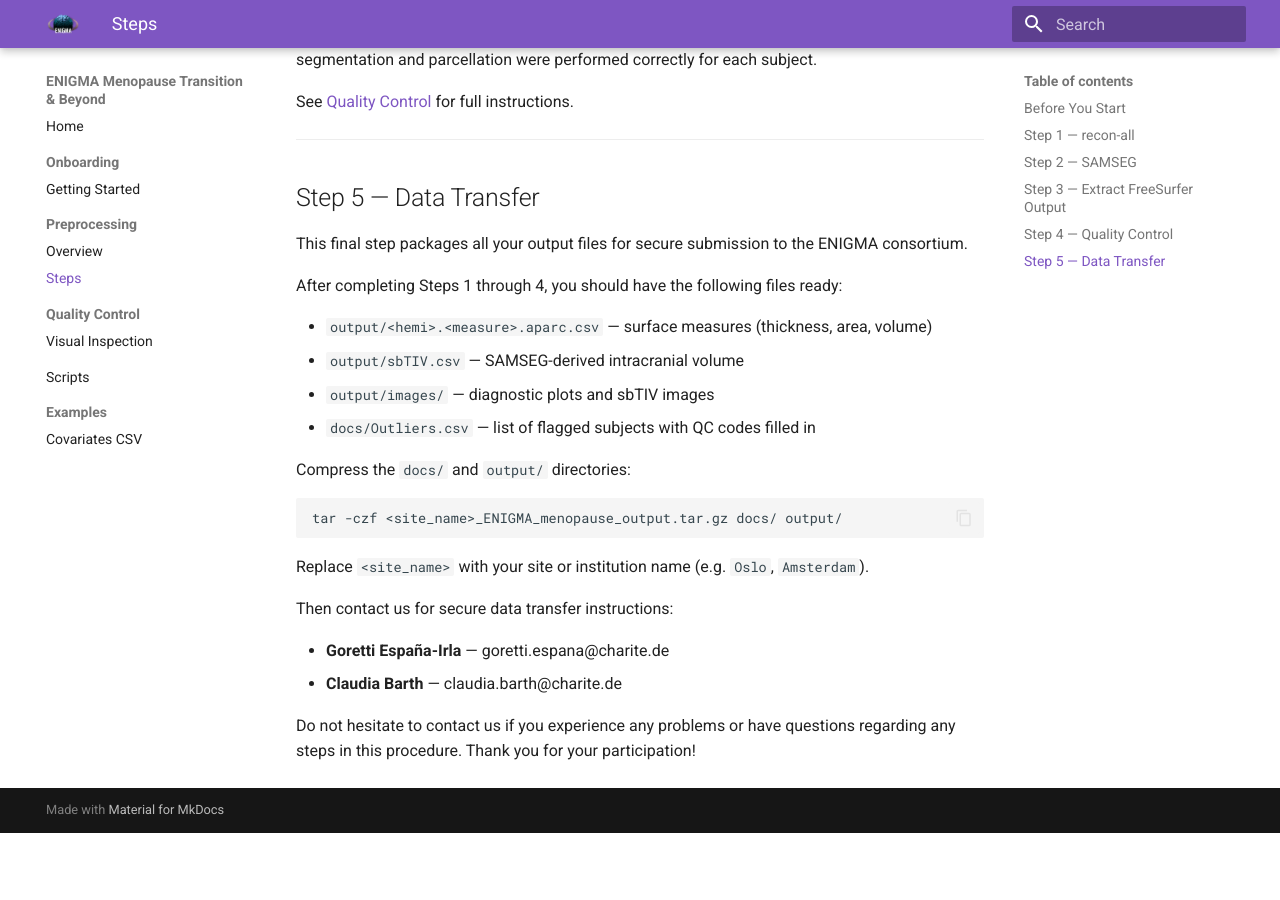
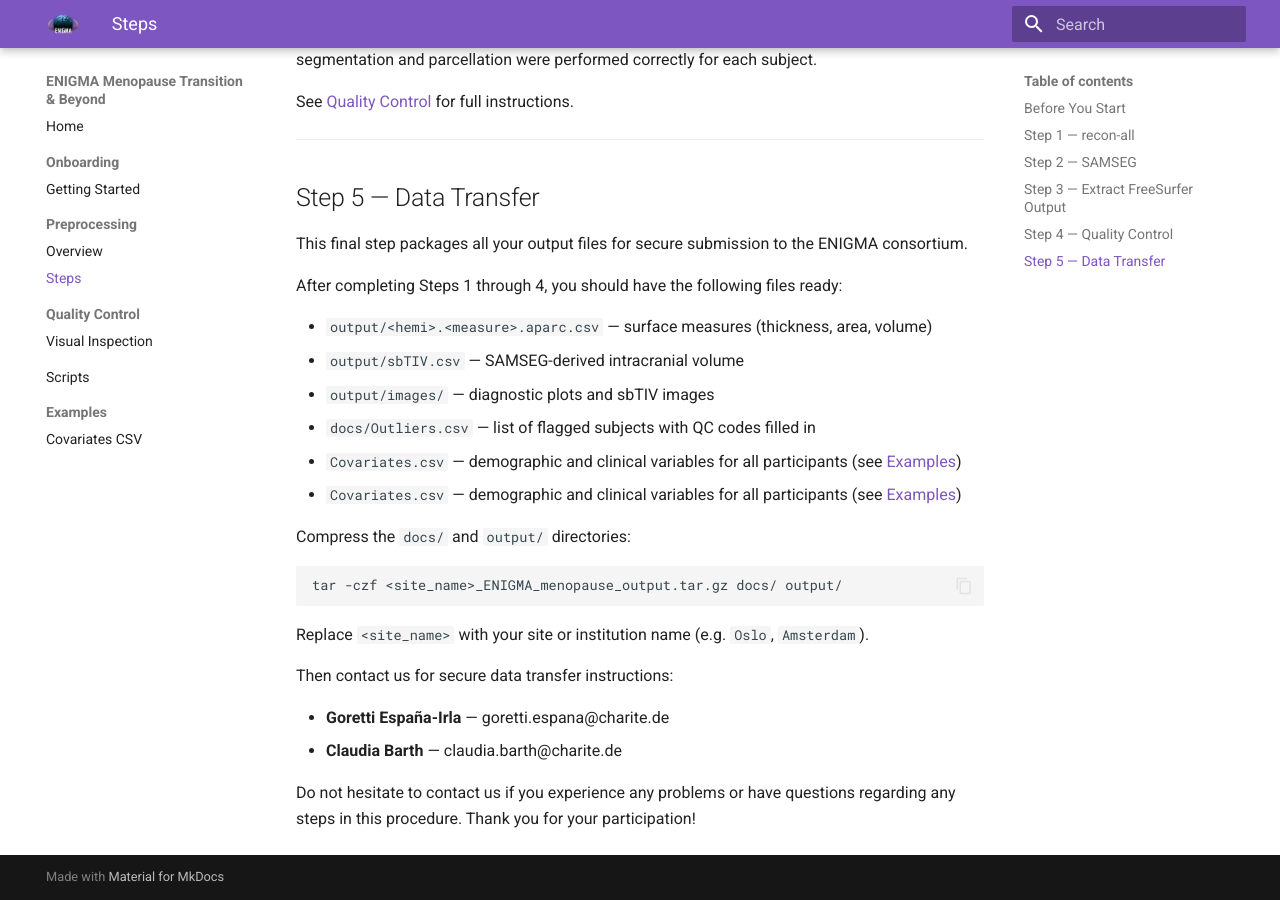
Before and after one commit to gorettiei/enigma-menopause-docs, an MkDocs documentation site: the page built from docs/preprocessing/steps.md, in a window 1280 px wide and 900 px high, scrolled down 4353 px. Built offline with MkDocs 1.6.1 and Material for MkDocs 9.7.7, drawn with Linux system fonts in a browser that asks for light colours; before the commit the page ends 5186 px from its top, so only the background shows below that.

Commit message:
Add Covariates.csv to data transfer checklist

```diff
--- a/docs/preprocessing/steps.md
+++ b/docs/preprocessing/steps.md
@@ -187,6 +187,8 @@ After completing Steps 1 through 4, you should have the following files ready:
 - `output/sbTIV.csv` — SAMSEG-derived intracranial volume
 - `output/images/` — diagnostic plots and sbTIV images
 - `docs/Outliers.csv` — list of flagged subjects with QC codes filled in
+- `Covariates.csv` — demographic and clinical variables for all participants (see [Examples](../examples/covariates.md))
+- `Covariates.csv` — demographic and clinical variables for all participants (see [Examples](../examples/covariates.md))
 
 Compress the `docs/` and `output/` directories:
 
```
